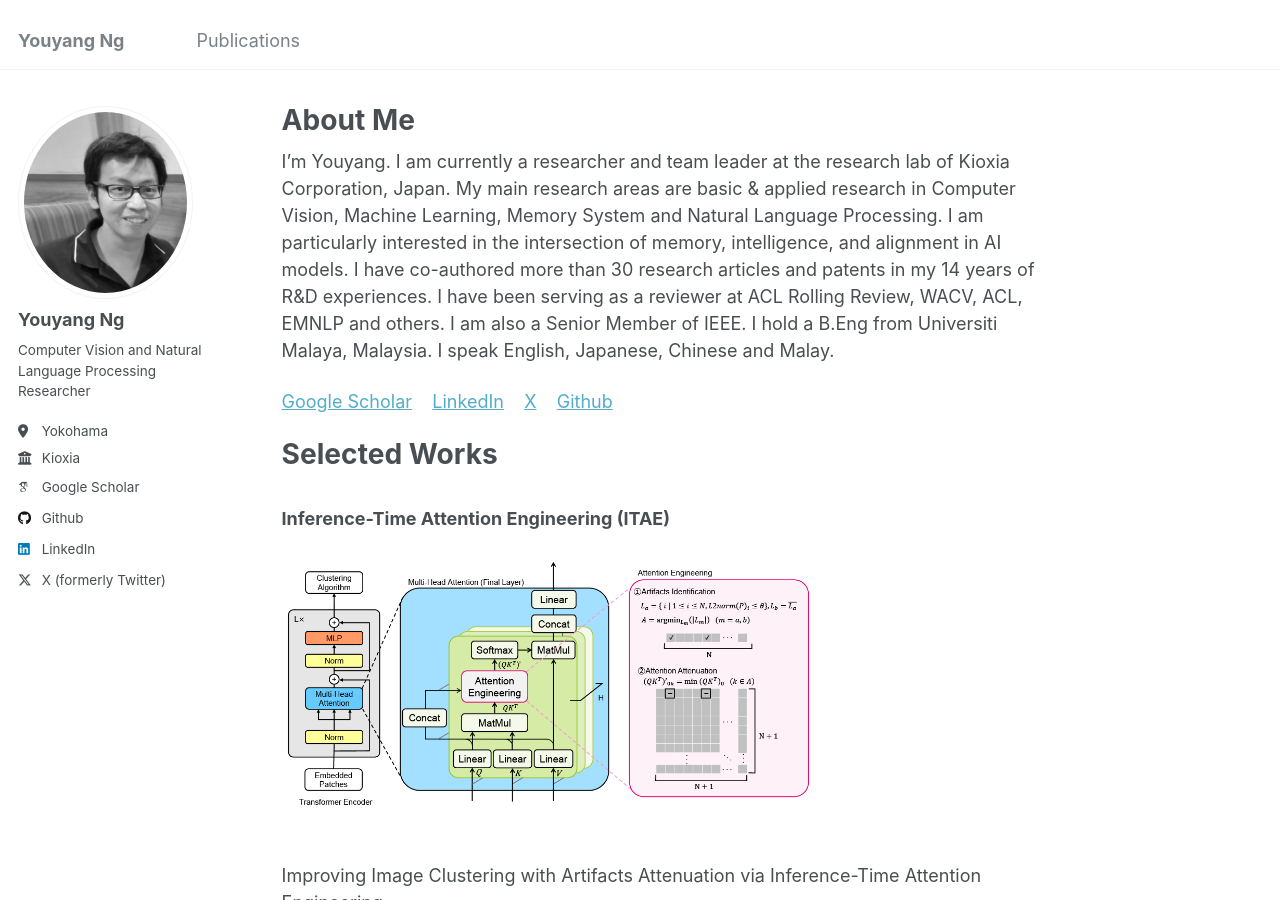
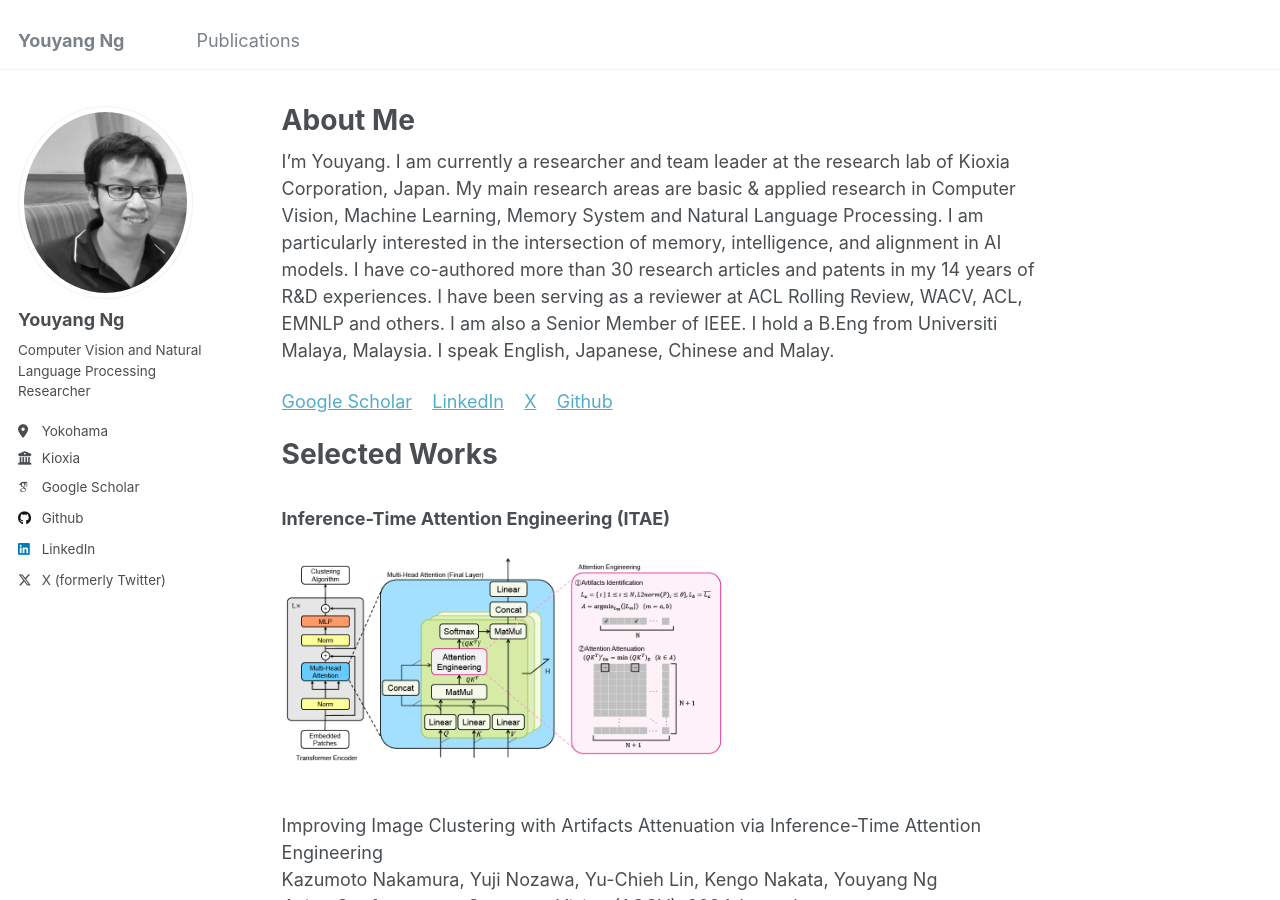
Before and after one commit to yy29/yy29.github.io, a Jekyll site: the page built from _pages/about.md, in a window 1280 px wide and 900 px high. Built offline with Jekyll 4.4.1, drawn with Linux system fonts in a browser that asks for light colours; some web fonts are replaced.

Commit message:
Update about.md

```diff
--- a/_pages/about.md
+++ b/_pages/about.md
@@ -14,42 +14,42 @@ I'm Youyang. I am currently a researcher and team leader at the research lab of
 Selected Works
 ======
 ### Inference-Time Attention Engineering (ITAE)
-<img style="height: 300px" src="../images/2024_itae.png">
+<img style="height: 250px" src="../images/2024_itae.png">
 
 Improving Image Clustering with Artifacts Attenuation via Inference-Time Attention Engineering
 Kazumoto Nakamura, Yuji Nozawa, Yu-Chieh Lin, Kengo Nakata, Youyang Ng
 *Asian Conference on Computer Vision (ACCV), 2024 ([paper](https://arxiv.org/abs/2410.04801))*
 
 ### Revisiting Relevance Feedback for Image Retrieval
-<img style="height: 300px" src="../images/2024_feedback.png">
+<img style="height: 250px" src="../images/2024_feedback.png">
 
 Revisiting Relevance Feedback for CLIP-based Interactive Image Retrieval
 Ryoya Nara, Yu-Chieh Lin, Yuji Nozawa, Youyang Ng, Goh Itoh, Osamu Torii, Yusuke Matsui
 *European Conference on Computer Vision (ECCV) Workshops, 2024 ([paper](https://arxiv.org/abs/2404.16398))*
 
 ### Rethinking Sparse Image Retrieval
-<img style="height: 300px" src="../images/2024_sparse.png">
+<img style="height: 250px" src="../images/2024_sparse.png">
 
 Rethinking Sparse Lexical Representations for Image Retrieval in the Age of Rising Multi-Modal Large Language Models
 Kengo Nakata, Daisuke Miyashita, Youyang Ng, Yasuto Hoshi, Jun Deguchi
 *European Conference on Computer Vision (ECCV) Workshops, 2024 ([paper](https://arxiv.org/abs/2408.16296))*
 
 ### RAG Development Platform
-<img style="height: 300px" src="../images/2023_ralle.png">
+<img style="height: 250px" src="../images/2023_ralle.png">
 
 RaLLe: A Framework for Developing and Evaluating Retrieval-Augmented Large Language Models
 Yasuto Hoshi, Daisuke Miyashita, Youyang Ng, Kento Tatsuno, Yasuhiro Morioka, Osamu Torii, Jun Deguchi
 *Conference on Empirical Methods in Natural Language Processing (EMNLP) System Demonstrations, 2023 ([paper](https://arxiv.org/abs/2308.10633), [code](https://github.com/yhoshi3/RaLLe), [blog](https://www.kioxia.com/en-jp/rd/technology/topics/topics-58.html))*
 
 ### Retrieval-Centric Generation (RCG)
-<img style="height: 300px" src="../images/2023_simplyretrieve.png">
+<img style="height: 250px" src="../images/2023_simplyretrieve.png">
 
 SimplyRetrieve: A Private and Lightweight Retrieval-Centric Generative AI Tool
 Youyang Ng, Daisuke Miyashita, Yasuto Hoshi, Yasuhiro Morioka, Osamu Torii, Tomoya Kodama, Jun Deguchi
 *arXiv, 2023 ([paper](https://arxiv.org/abs/2308.03983), [code](https://github.com/RCGAI/SimplyRetrieve), [blog](https://www.kioxia.com/en-jp/rd/technology/topics/topics-58.html))*
 
 ### Revisiting kNN for Image Classification
-<img style="height: 300px" src="../images/2022_knn.png">
+<img style="height: 250px" src="../images/2022_knn.png">
 
 Revisiting a kNN-based Image Classification System with High-capacity Storage
 Kengo Nakata, Youyang Ng, Daisuke Miyashita, Asuka Maki, Yu-Chieh Lin, Jun Deguchi
```
